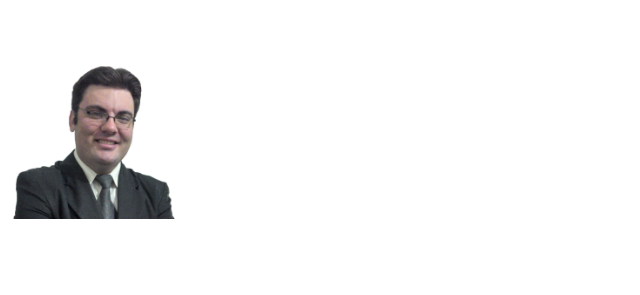
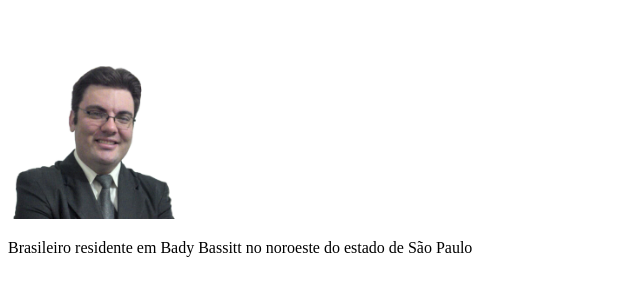
Before and after one commit to guipavinato/guipavinato.github.io, a plain HTML site: page index.html in a window 1280 px wide. Shown: the part 61-356 px from the top of the page, without its empty margins (0-640 px from the left). Drawn offline with Linux system fonts and the light colour scheme.

Commit message:
adicionado localidade

```diff
--- a/index.html
+++ b/index.html
@@ -9,5 +9,6 @@
 <body>
     <h1>Guilherme Peinado Pavinato</h1>
     <img src="/imagens/GUI PROF.jpg" alt="Moço Bonito de terno sorrindo" width="200px">
+    <p>Brasileiro residente em Bady Bassitt no noroeste do estado de São Paulo</p>
 </body>
 </html>
```
